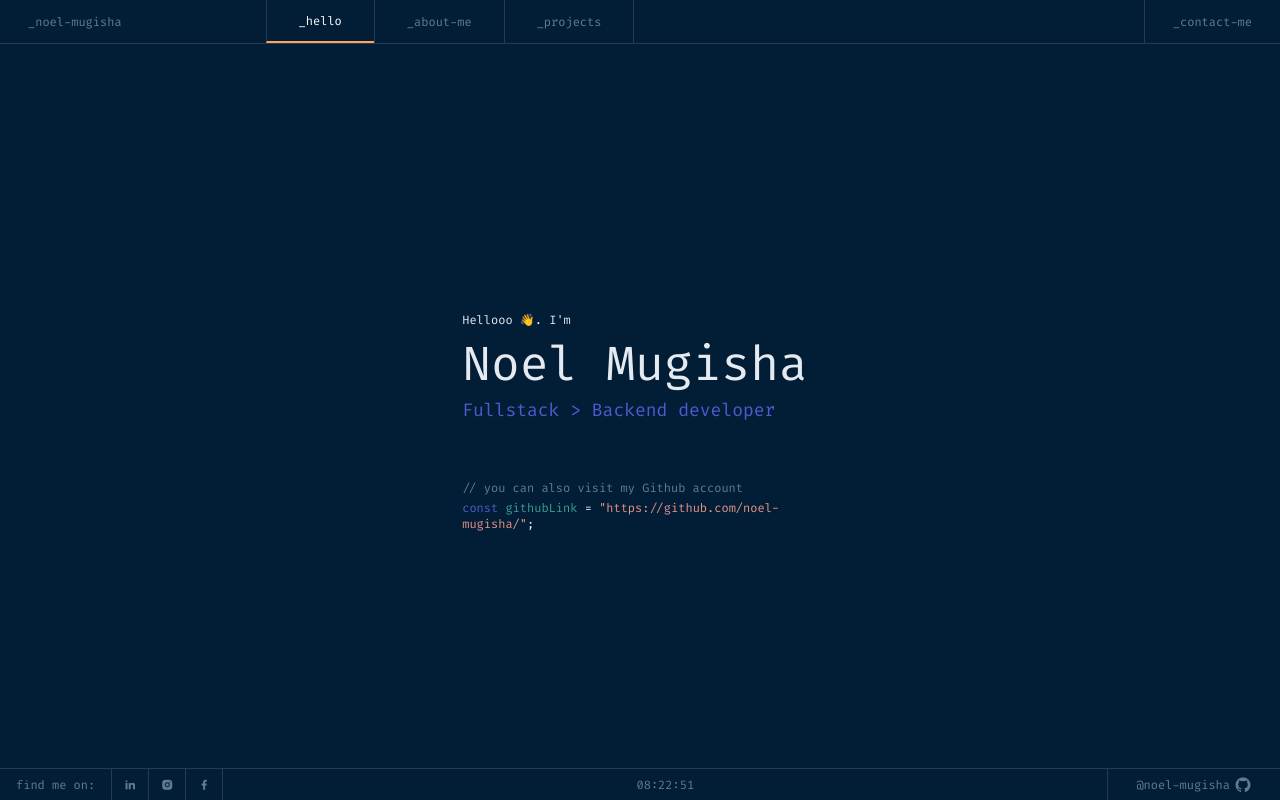
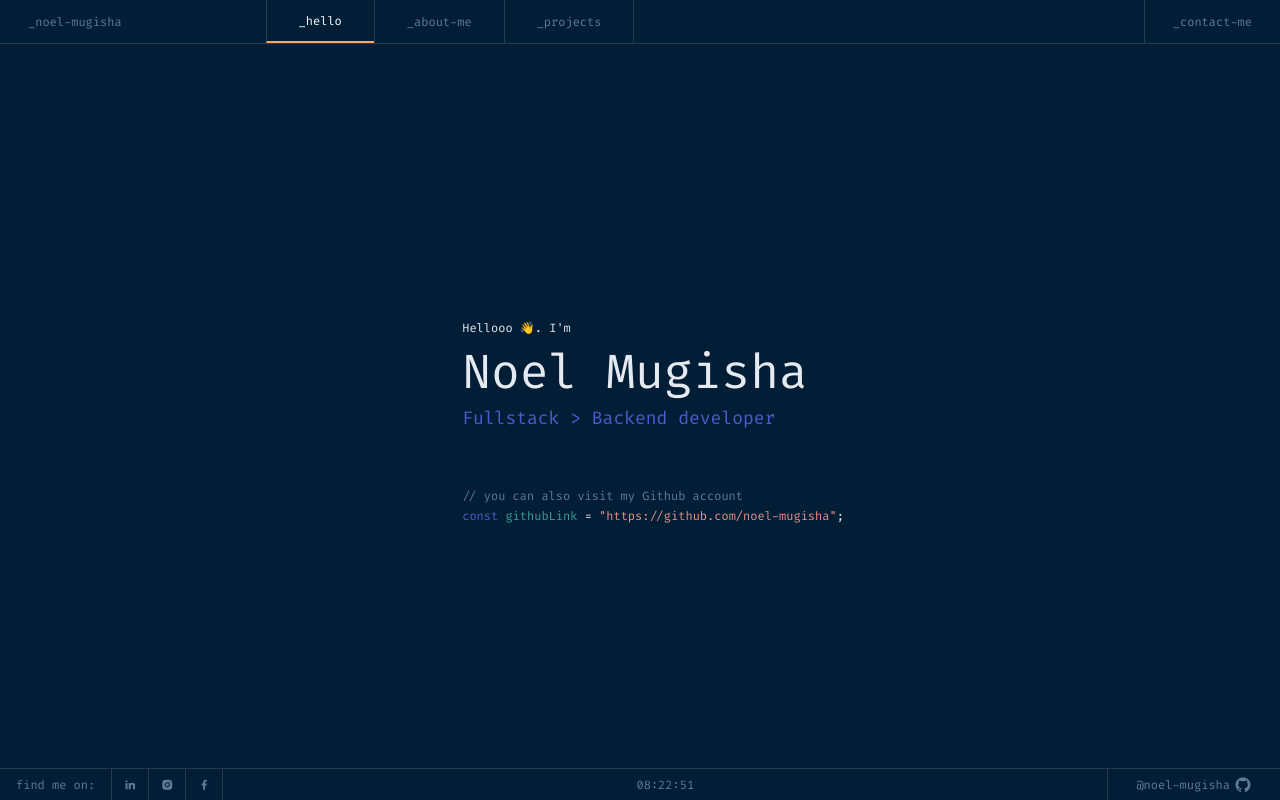
Before and after one commit to noel-mugisha/me-portfolio, a React (Vite) app: page / in a window 1280 px wide. Built offline with nearby package versions, Linux system fonts and the light colour scheme.

Commit message:
Removed overflow on github link

```diff
--- a/src/data.jsx
+++ b/src/data.jsx
@@ -7,7 +7,7 @@ export const my_data = {
   proffession: "Fullstack > Backend developer",
   github: "noel-mugisha",
   links: {
-    github: "https://github.com/noel-mugisha/",
+    github: "https://github.com/noel-mugisha",
     instagram: "https://www.instagram.com/n.0.e_.l/",
     // linkedin: "",
     twitter: "https://x.com/noelmugisha332",
--- a/src/views/Welcome.jsx
+++ b/src/views/Welcome.jsx
@@ -49,7 +49,7 @@ export default function Welcome() {
             repeat={Infinity}
           />
         </p>
-        <p className="text-xs mt-1">
+        <p className="text-xs mt-1 whitespace-nowrap">
           <span className="secondary-3">const </span>
           <span className="secondary-2">githubLink </span>
           <span className="secondary-white">= </span>
```
